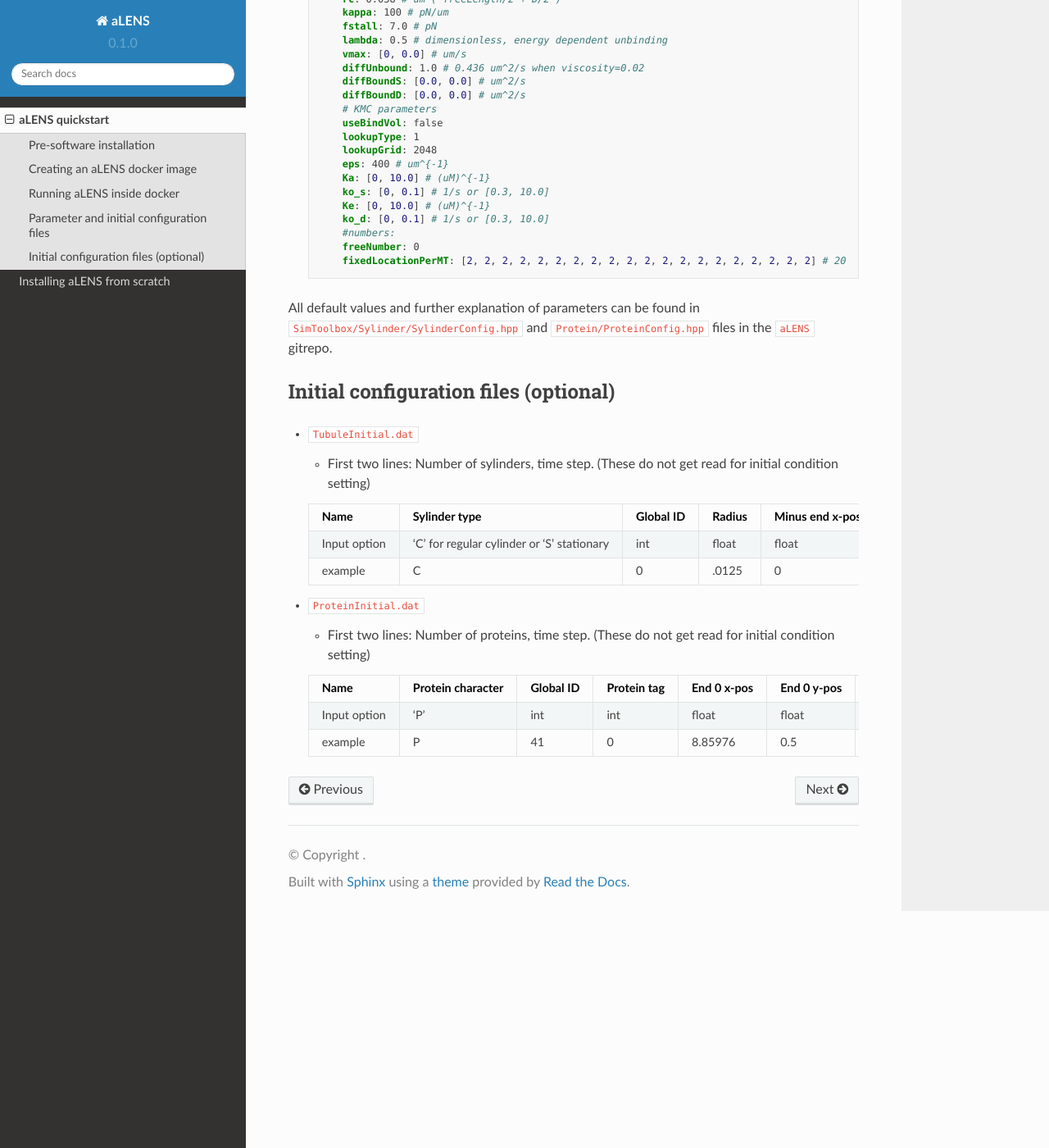
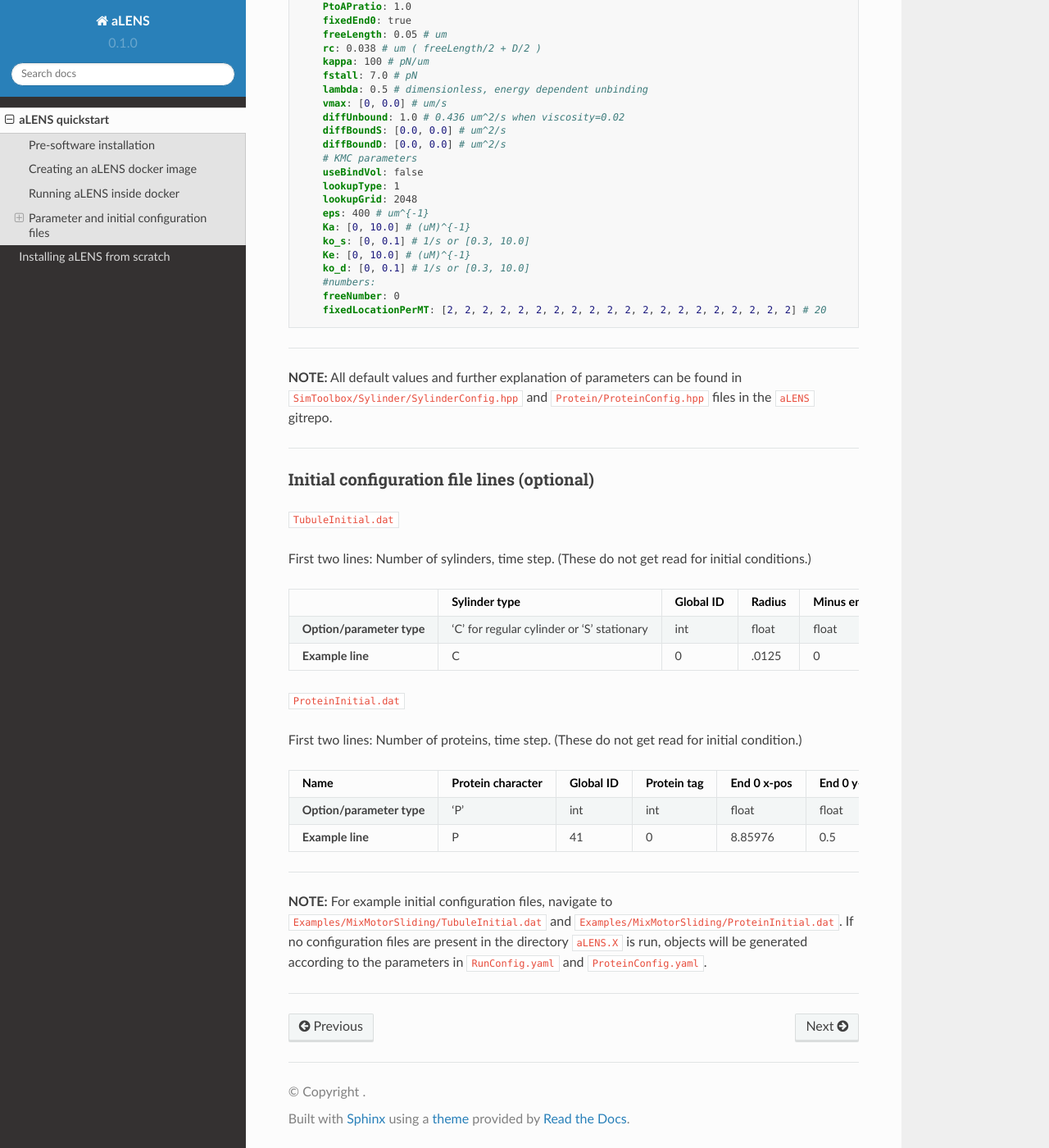
Before and after one commit to flatironinstitute/aLENS, a Sphinx documentation site: the page built from docs/source/quickstart.md, in a window 1280 px wide and 1400 px high, scrolled down 3204 px. Shown: the whole window at 82% size. Built offline with Sphinx 7.4.7 and the Read the Docs theme 2.0.0, drawn with Linux system fonts in a browser that asks for light colours; pages that are not in the unit, such as notebooks, are missing from menus; some of the changed text lies outside the part shown.

Commit message:
Finished cleaning installation and quickstart docs

````diff
--- a/docs/source/quickstart.md
+++ b/docs/source/quickstart.md
@@ -1,38 +1,39 @@
 # aLENS quickstart
-This a *gentle* introduction to running aLENS on a local computer using docker.
+
+This a _gentle_ introduction to running aLENS on a local computer using docker.
 
 ## Pre-software installation
 
 - Docker desktop
-    - Sign up at docker hub [https://hub.docker.com/](https://hub.docker.com/)
-    - Download docker desktop [https://www.docker.com/products/docker-desktop/](https://www.docker.com/products/docker-desktop/)
-    - (Optional) Docker engine
-        - Linux [https://www.linux.com/topic/desktop/how-install-and-use-docker-linux/](https://www.linux.com/topic/desktop/how-install-and-use-docker-linux/)
-        - Mac [https://medium.com/crowdbotics/a-complete-one-by-one-guide-to-install-docker-on-your-mac-os-using-homebrew-e818eb4cfc3](https://medium.com/crowdbotics/a-complete-one-by-one-guide-to-install-docker-on-your-mac-os-using-homebrew-e818eb4cfc3)
+  - Sign up at docker hub [https://hub.docker.com/](https://hub.docker.com/)
+  - Download docker desktop [https://www.docker.com/products/docker-desktop/](https://www.docker.com/products/docker-desktop/)
+  - (Optional) Docker engine
+    - Linux [https://www.linux.com/topic/desktop/how-install-and-use-docker-linux/](https://www.linux.com/topic/desktop/how-install-and-use-docker-linux/)
+    - Mac [https://medium.com/crowdbotics/a-complete-one-by-one-guide-to-install-docker-on-your-mac-os-using-homebrew-e818eb4cfc3](https://medium.com/crowdbotics/a-complete-one-by-one-guide-to-install-docker-on-your-mac-os-using-homebrew-e818eb4cfc3)
 - paraview [https://www.paraview.org/download/](https://www.paraview.org/download/)
 - hdf5 view
-    - Sign up for service [https://www.hdfgroup.org/register/](https://www.hdfgroup.org/register/)
-    - Download at [https://www.hdfgroup.org/downloads/hdfview/#download](https://www.hdfgroup.org/downloads/hdfview/#download)
+  - Sign up for service [https://www.hdfgroup.org/register/](https://www.hdfgroup.org/register/)
+  - Download at [https://www.hdfgroup.org/downloads/hdfview/#download](https://www.hdfgroup.org/downloads/hdfview/#download)
 
 ## Creating an aLENS docker image
 
 1. Open [docker desktop](https://www.docker.com/blog/getting-started-with-docker-desktop/)
 2. Pull latest docker image
 
-    ```bash
-    docker pull lamsoa729/alens:latest
-    ```
+   ```bash
+   docker pull lamsoa729/alens:latest
+   ```
 
 3. Make a folder to put your simulation data in on your local
 
-    ```bash
-    mkdir my_alens_data; cd my_alens_data
-    ```
+   ```bash
+   mkdir my_alens_data; cd my_alens_data
+   ```
 
-4. In docker desktop, create a new container and link it to the recently created data folder
-    - Container name: alens
-    - Host path: `<path/to/my_alens_data>`
-    - Container path: `/root/Run`
+4. In docker desktop, create a new container and link the containter to the recently created data folder
+   - Container name: alens
+   - Host path: `<path/to/my_alens_data>`
+   - Container path: `/root/Run`
 
 <!--TODO Get screenshot of doing this -->
 
@@ -41,23 +42,18 @@
 
 ## Running aLENS inside docker
 
-1. Open a command line interface (CLI) to your docker image using docker desktop
-and go to the `Run` directory
-
-    ```bash
-    bash
-    cd /root/Run
-    ```
-<!--TODO Get screenshot of doing this -->
-
-1. While in the CLI, copy example to data folder
+1.  Open a command line interface (CLI) to your docker image using docker desktop
+    and go to the `Run` directory
+    `bash bash cd /root/Run `
+    <!--TODO Get screenshot of doing this -->
+1.  While in the CLI, copy example to data folder
 
     ```bash
     cp -r ../aLENS/Examples/MixMotorSliding .
     cd MixMotorSliding
     ```
 
-1. Copy of the contents of `Run` directory
+1.  Copy of the contents of `Run` directory
 
     ```bash
     cp -r ~/aLENS/Run/* .
@@ -65,7 +61,7 @@
 
     You should now see an `aLENS.X` executable in this directory along with `result` and `script` directories
 
-1. Execute run
+1.  Execute run
 
     ```bash
     ./aLENS.X
@@ -73,135 +69,150 @@
     OMP_NUM_THREADS=<number_of_cores> ./aLENS.
     ```
 
-1. Stop run by pressing `[ctrl+c]`
-1. Execute run again. Notice that aLENS picks back up from where you left off. This is a very nice restart feature for longer runs.
+1.  Stop run by pressing `[ctrl+c]`
+1.  Execute run again as we did in step 4. Notice that the aLENS simulation continues from the last snapshot. This is a very useful restart feature for longer runs.
 
 ## Parameter and initial configuration files
+
 The executable aLENS.X reads 2 input files (4 if specifying starting object configurations):
 
 - `RunConfig.yaml` specifies simulation parameters for the system and rod-like objects (sylinders).
 - `ProteinConfig.yaml` specifies types and parameter of crosslinking and motor objects (proteins).
-- `TubuleInitial.dat` specifies initial configuration of sylinders.
-- `ProteinInitial.dat` specifies initial configuration of proteins.
+- `TubuleInitial.dat` specifies initial configuration of sylinders (optional).
+- `ProteinInitial.dat` specifies initial configuration of proteins (optional).
 
+### Example parameter config files
 
-- `RunConfig.yaml`
-    Example of system and sylinder configuration yaml file
+`RunConfig.yaml`:
 
-    ```yaml
-    conMaxIte: 10000
-    conResTol: 1e-5
-    conSolverChoice: 0
-    logLevel: 3
-    monolayer: false
-    rngSeed: 1234
-    simBoxHigh:
-    - 20.0
-    - 1.0
-    - 1.0
-    simBoxLow:
-    - 0.0
-    - 0.0
-    - 0.0
-    simBoxPBC:
-    - false
-    - false
-    - false
-    sylinderColBuf: 1.0
-    sylinderDiameter: 0.025
-    sylinderDiameterColRatio: 1.0
-    sylinderFixed: false
-    sylinderLength: 0.5
-    sylinderLengthColRatio: 1.0
-    sylinderLengthSigma: 0
-    sylinderNumber: 4000
-    dt: 1.0e-05
-    timeSnap: 0.01
-    timeTotal: 10.0
-    timerLevel: 3
-    viscosity: 1.0
-    ```
+```yaml
+#Example of system and sylinder configuration file
+conMaxIte: 10000
+conResTol: 1e-5
+conSolverChoice: 0
+logLevel: 3
+monolayer: false
+rngSeed: 1234
+simBoxHigh:
+  - 20.0
+  - 1.0
+  - 1.0
+simBoxLow:
+  - 0.0
+  - 0.0
+  - 0.0
+simBoxPBC:
+  - false
+  - false
+  - false
+sylinderColBuf: 1.0
+sylinderDiameter: 0.025
+sylinderDiameterColRatio: 1.0
+sylinderFixed: false
+sylinderLength: 0.5
+sylinderLengthColRatio: 1.0
+sylinderLengthSigma: 0
+sylinderNumber: 4000
+dt: 1.0e-05
+timeSnap: 0.01
+timeTotal: 10.0
+timerLevel: 3
+viscosity: 1.0
+```
 
-- `ProteinConfig.yaml`
+`ProteinConfig.yaml`:
 
-    ```yaml
-    KBT: 0.00411 # pN.um, at 300K
-    proteins:
-      - tag: 0 # Type 0, active Kinesin-1
-        #properties:
-        walkOff: true
-        PtoAPratio: 1.0
-        fixedEnd0: true
-        freeLength: 0.05 # um
-        rc: 0.038 # um ( freeLength/2 + D/2 )
-        kappa: 100 # pN/um
-        fstall: 7.0 # pN
-        lambda: 0.5 # dimensionless, energy dependent unbinding
-        vmax: [0, 1.0] # um/s
-        diffUnbound: 1.0 # 0.436 um^2/s when viscosity=0.02
-        diffBoundS: [0.0, 1.0e-2] # um^2/s
-        diffBoundD: [0.0, 1.0e-2] # um^2/s
-        # KMC parameters
-        useBindVol: false
-        lookupType: 1
-        lookupGrid: 2048
-        eps: 400 # um^{-1}
-        Ka: [0, 10.0] # (uM)^{-1}
-        ko_s: [0, 1.0] # 1/s or [0.3, 10.0]
-        Ke: [0, 10.0] # (uM)^{-1}
-        ko_d: [0, 1.0] # 1/s or [0.3, 10.0]
-        #numbers:
-        freeNumber: 0
-        fixedLocationPerMT: [2, 2, 2, 2, 2, 2, 2, 2, 2, 2, 2, 2, 2, 2, 2, 2, 2, 2, 2, 2, 2, 2, 2, 2, 2, 2, 2, 2, 2, 2, 2, 2, 2, 2, 2, 2, 2, 2, 2, 2, 2, 2, 2, 2, 2, 2, 2, 2, 2, 2, 2, 2, 2, 2, 2, 2, 2, 2, 2, 2, 2, 2, 2, 2, 2, 2, 2, 2, 2, 2, 2, 2, 2, 2, 2, 2, 2, 2, 2, 2] # 80
-      - tag: 1 # Type 0, passive Kinesin-1
-        #properties:
-        walkOff: true
-        PtoAPratio: 1.0
-        fixedEnd0: true
-        freeLength: 0.05 # um
-        rc: 0.038 # um ( freeLength/2 + D/2 )
-        kappa: 100 # pN/um
-        fstall: 7.0 # pN
-        lambda: 0.5 # dimensionless, energy dependent unbinding
-        vmax: [0, 0.0] # um/s
-        diffUnbound: 1.0 # 0.436 um^2/s when viscosity=0.02
-        diffBoundS: [0.0, 0.0] # um^2/s
-        diffBoundD: [0.0, 0.0] # um^2/s
-        # KMC parameters
-        useBindVol: false
-        lookupType: 1
-        lookupGrid: 2048
-        eps: 400 # um^{-1}
-        Ka: [0, 10.0] # (uM)^{-1}
-        ko_s: [0, 0.1] # 1/s or [0.3, 10.0]
-        Ke: [0, 10.0] # (uM)^{-1}
-        ko_d: [0, 0.1] # 1/s or [0.3, 10.0]
-        #numbers:
-        freeNumber: 0
-        fixedLocationPerMT: [2, 2, 2, 2, 2, 2, 2, 2, 2, 2, 2, 2, 2, 2, 2, 2, 2, 2, 2, 2] # 20
-    ```
+```yaml
+#Example of crosslinker and motor configuration file
+KBT: 0.00411 # pN.um, at 300K
+proteins:
+    - tag: 0 # Type 0, active Kinesin-1
+    #properties:
+    walkOff: true
+    PtoAPratio: 1.0
+    fixedEnd0: true
+    freeLength: 0.05 # um
+    rc: 0.038 # um ( freeLength/2 + D/2 )
+    kappa: 100 # pN/um
+    fstall: 7.0 # pN
+    lambda: 0.5 # dimensionless, energy dependent unbinding
+    vmax: [0, 1.0] # um/s
+    diffUnbound: 1.0 # 0.436 um^2/s when viscosity=0.02
+    diffBoundS: [0.0, 1.0e-2] # um^2/s
+    diffBoundD: [0.0, 1.0e-2] # um^2/s
+    # KMC parameters
+    useBindVol: false
+    lookupType: 1
+    lookupGrid: 2048
+    eps: 400 # um^{-1}
+    Ka: [0, 10.0] # (uM)^{-1}
+    ko_s: [0, 1.0] # 1/s or [0.3, 10.0]
+    Ke: [0, 10.0] # (uM)^{-1}
+    ko_d: [0, 1.0] # 1/s or [0.3, 10.0]
+    #numbers:
+    freeNumber: 0
+    fixedLocationPerMT: [2, 2, 2, 2, 2, 2, 2, 2, 2, 2, 2, 2, 2, 2, 2, 2, 2, 2, 2, 2, 2, 2, 2, 2, 2, 2, 2, 2, 2, 2, 2, 2, 2, 2, 2, 2, 2, 2, 2, 2, 2, 2, 2, 2, 2, 2, 2, 2, 2, 2, 2, 2, 2, 2, 2, 2, 2, 2, 2, 2, 2, 2, 2, 2, 2, 2, 2, 2, 2, 2, 2, 2, 2, 2, 2, 2, 2, 2, 2, 2] # 80
+    - tag: 1 # Type 0, passive Kinesin-1
+    #properties:
+    walkOff: true
+    PtoAPratio: 1.0
+    fixedEnd0: true
+    freeLength: 0.05 # um
+    rc: 0.038 # um ( freeLength/2 + D/2 )
+    kappa: 100 # pN/um
+    fstall: 7.0 # pN
+    lambda: 0.5 # dimensionless, energy dependent unbinding
+    vmax: [0, 0.0] # um/s
+    diffUnbound: 1.0 # 0.436 um^2/s when viscosity=0.02
+    diffBoundS: [0.0, 0.0] # um^2/s
+    diffBoundD: [0.0, 0.0] # um^2/s
+    # KMC parameters
+    useBindVol: false
+    lookupType: 1
+    lookupGrid: 2048
+    eps: 400 # um^{-1}
+    Ka: [0, 10.0] # (uM)^{-1}
+    ko_s: [0, 0.1] # 1/s or [0.3, 10.0]
+    Ke: [0, 10.0] # (uM)^{-1}
+    ko_d: [0, 0.1] # 1/s or [0.3, 10.0]
+    #numbers:
+    freeNumber: 0
+    fixedLocationPerMT: [2, 2, 2, 2, 2, 2, 2, 2, 2, 2, 2, 2, 2, 2, 2, 2, 2, 2, 2, 2] # 20
+```
 
+---
+
+**NOTE:**
 All default values and further explanation of parameters can be found in
 `SimToolbox/Sylinder/SylinderConfig.hpp` and `Protein/ProteinConfig.hpp` files
 in the `aLENS` gitrepo.
 
+---
 
-## Initial configuration files (optional)
+### Initial configuration file lines (optional)
 
-- `TubuleInitial.dat`
-    - First two lines: Number of sylinders, time step. (These do not get read for initial condition setting)
+`TubuleInitial.dat`
 
-    | Name | Sylinder type | Global ID | Radius | Minus end x-pos | Minus end y-pos | Minus end z-pos | Plus end x-pos | Plus end y-pos | Plus end z-pos | Group |
-    | --- | --- | --- | --- | --- | --- | --- | --- | --- | --- | --- |
-    | Input option | ‘C’ for regular cylinder or ‘S’ stationary | int | float | float | float | float | float | float | float | int |
-    | example | C | 0 | .0125 | 0 | 0.5 | 0.57 | 20 | 0.5 | 0.57 | -1 |
-- `ProteinInitial.dat`
-    - First two lines: Number of proteins, time step. (These do not get read for initial condition setting)
+First two lines: Number of sylinders, time step. (These do not get read for initial conditions.)
+| | Sylinder type | Global ID | Radius | Minus end x-pos | Minus end y-pos | Minus end z-pos | Plus end x-pos | Plus end y-pos | Plus end z-pos | Group |
+| ------------ | ------------------------------------------ | --------- | ------ | --------------- | --------------- | --------------- | -------------- | -------------- | -------------- | ----- |
+| **Option/parameter type** | ‘C’ for regular cylinder or ‘S’ stationary | int | float | float | float | float | float | float | float | int |
+| **Example line** | C | 0 | .0125 | 0 | 0.5 | 0.57 | 20 | 0.5 | 0.57 | -1 |
 
-    | Name | Protein character | Global ID | Protein tag | End 0 x-pos | End 0 y-pos | End 0 z-pos | End 1 x-pos | End 1 y-pos | End 1 z-pos | End 0 bind ID | End 1 bind ID |
-    | --- | --- | --- | --- | --- | --- | --- | --- | --- | --- | --- | --- |
-    | Input option | ‘P’ | int | int | float | float | float | float | float | float | int (-1 if not bound) | int (-1 if not bound) |
-    | example | P | 41 | 0 | 8.85976  | 0.5  | 0.5 |  8.85976  | 0.5  | 0.5   | -1 | 2 |
+`ProteinInitial.dat`
+
+First two lines: Number of proteins, time step. (These do not get read for initial condition.)
+| Name | Protein character | Global ID | Protein tag | End 0 x-pos | End 0 y-pos | End 0 z-pos | End 1 x-pos | End 1 y-pos | End 1 z-pos | End 0 bind ID | End 1 bind ID |
+| ------------ | ----------------- | --------- | ----------- | ----------- | ----------- | ----------- | ----------- | ----------- | ----------- | --------------------- | --------------------- |
+| **Option/parameter type** | ‘P’ | int | int | float | float | float | float | float | float | int (-1 if not bound) | int (-1 if not bound) |
+| **Example line** | P | 41 | 0 | 8.85976 | 0.5 | 0.5 | 8.85976 | 0.5 | 0.5 | -1 | 2 |
+
+---
+
+**NOTE:**
+For example initial configuration files, navigate to `Examples/MixMotorSliding/TubuleInitial.dat` and `Examples/MixMotorSliding/ProteinInitial.dat`. If no configuration files are present in the directory `aLENS.X` is run, objects will be generated according to the parameters in `RunConfig.yaml` and `ProteinConfig.yaml`.
+
+---
 
 <!--## Visualizing-->
 
````
Also changed, not shown: docs/source/installation.md (+128 -155 lines).
